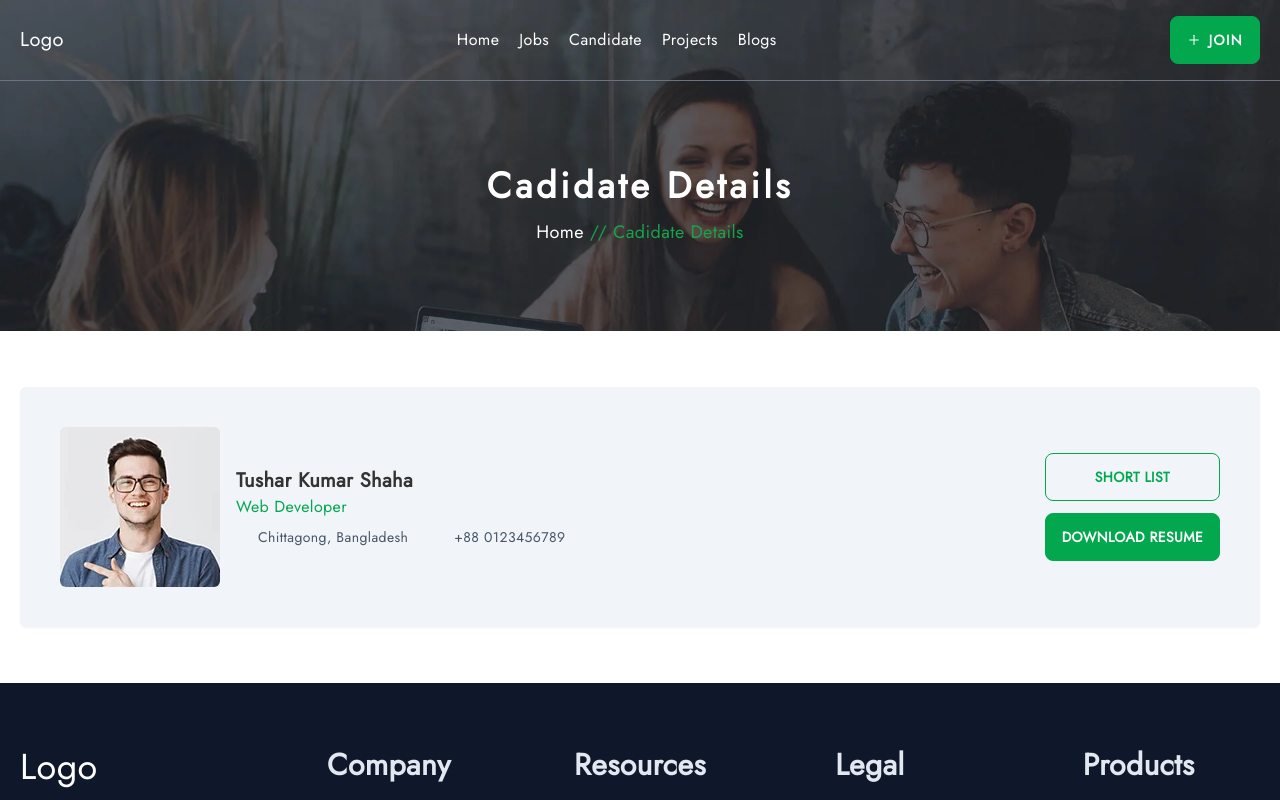
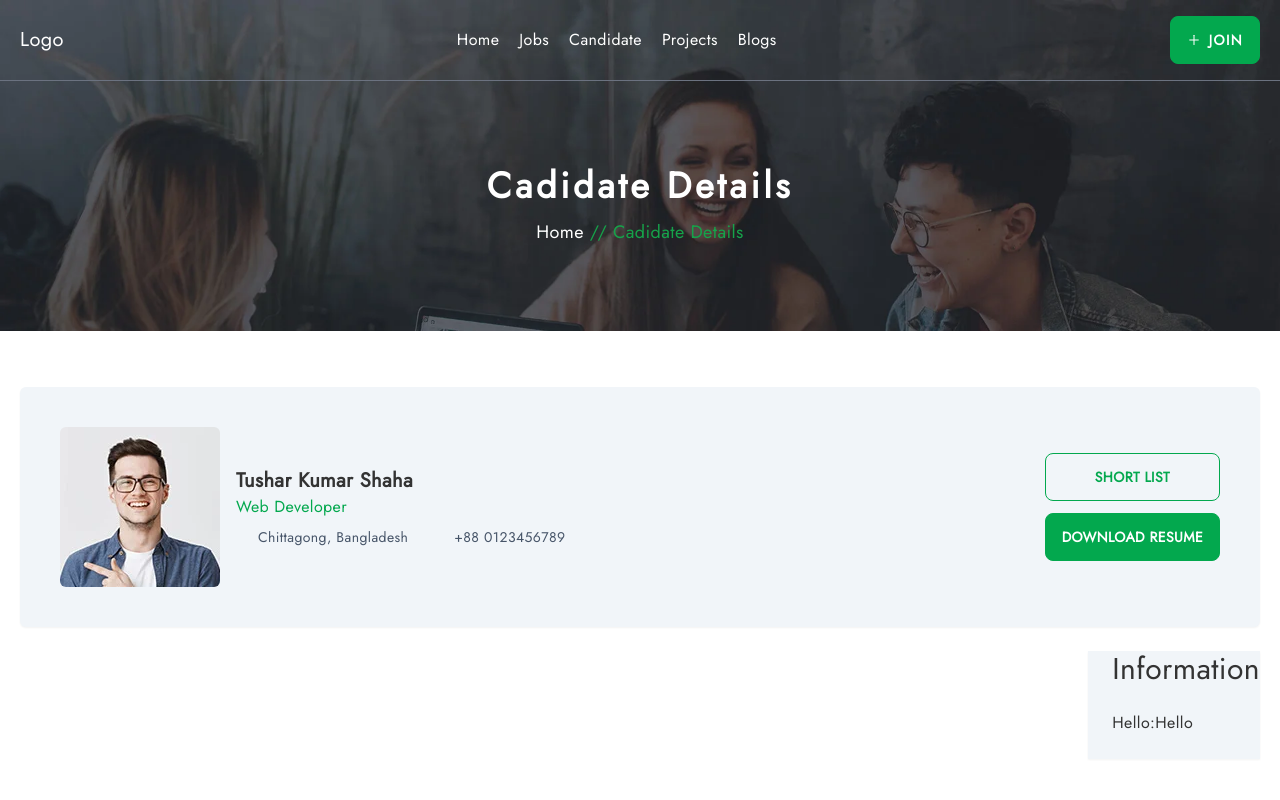
Before and after one commit to tusharshaha/web-market, a Next.js app in the folder frontend/: page /candidate/1 in a window 1280 px wide. Shown: the top 800 px of the page. Built offline with nearby package versions, Linux system fonts and the light colour scheme; some icons are missing.

Commit message:
updated element hightligt class

```diff
--- /dev/null
+++ b/frontend/components/Candidate/CandidateDetails/CandidateInfo.tsx
@@ -0,0 +1,22 @@
+import React from 'react';
+
+const CandidateInfo: React.FC = () => {
+  return (
+    <div className='bg-slate-100 shadow-sm'>
+      <h2 className='text-3xl element-highlight pl-6'>Information</h2>
+      <div className='p-6'>
+        <table>
+          <tbody>
+            <tr>
+              <td>Hello</td>
+              <td>:</td>
+              <td>Hello</td>
+            </tr>
+          </tbody>
+        </table>
+      </div>
+    </div>
+  );
+};
+
+export default CandidateInfo;
--- a/frontend/components/Candidate/FilterSection.tsx
+++ b/frontend/components/Candidate/FilterSection.tsx
@@ -21,7 +21,7 @@ const FilterSection: React.FC = () => {
   return (
     <div className='space-y-4'>
       <div className='bg-slate-50 p-3 shadow-md'>
-        <p className='font-bold element-heighlight relative'>Category</p>
+        <p className='font-bold element-highlight relative'>Category</p>
         <ul className='ml-3 mt-3 space-y-2'>
           {
             categories.map((ele, i) => <li key={i} className='flex items-center justify-between'>
@@ -36,7 +36,7 @@ const FilterSection: React.FC = () => {
       </div>
 
       <div className='bg-slate-50 p-3 shadow-md'>
-        <p className='font-bold element-heighlight relative'>Skills</p>
+        <p className='font-bold element-highlight relative'>Skills</p>
         <div className='mt-3 flex items-center flex-wrap gap-2'>
           {
             skills.map((ele, i) => <button key={i} className='btn btn-xs capitalize tracking-wider btn-outline btn-primary'>{ele}</button>)
@@ -46,7 +46,7 @@ const FilterSection: React.FC = () => {
       </div>
 
       <div className='bg-slate-50 p-3 shadow-md'>
-        <p className='font-bold element-heighlight relative'>Experience</p>
+        <p className='font-bold element-highlight relative'>Experience</p>
         <div className='w-full py-6'>
           <Slider
             min={0}
--- a/frontend/components/Project/FilterSection.tsx
+++ b/frontend/components/Project/FilterSection.tsx
@@ -15,7 +15,7 @@ const FilterSection: React.FC = () => {
   return (
     <div className='space-y-4'>
       <div className='bg-slate-50 p-3 shadow-md'>
-        <p className='font-bold element-heighlight relative'>Category</p>
+        <p className='font-bold element-highlight relative'>Category</p>
         <ul className='ml-3 mt-3 space-y-2'>
           {
             categories.map((ele, i) => <li key={i} className='flex items-center justify-between'>
@@ -30,7 +30,7 @@ const FilterSection: React.FC = () => {
       </div>
 
       <div className='bg-slate-50 p-3 shadow-md'>
-        <p className='font-bold element-heighlight relative'>Price</p>
+        <p className='font-bold element-highlight relative'>Price</p>
         <div className='w-full py-6'>
           <Slider
             min={0}
--- a/frontend/pages/candidate/[id].tsx
+++ b/frontend/pages/candidate/[id].tsx
@@ -1,3 +1,4 @@
+import CandidateInfo from "@/components/Candidate/CandidateDetails/CandidateInfo";
 import CandidateTop from "@/components/Candidate/CandidateDetails/CandidateTop";
 import Layout from "@/components/Layout";
 import { NextPage } from "next";
@@ -10,7 +11,18 @@ const Candidate: NextPage = () => {
       description=""
     >
       <div className="my-14 cus-container">
+        {/* candidate top section  */}
         <CandidateTop />
+
+        {/* candidate details section  */}
+        <div className="flex items-start justify-between mt-6 gap-6">
+          <div>
+
+          </div>
+          <div>
+            <CandidateInfo />
+          </div>
+        </div>
       </div>
     </Layout>
   );
--- a/frontend/styles/globals.css
+++ b/frontend/styles/globals.css
@@ -71,7 +71,7 @@ body{
   @apply transition-all duration-300
 }
 
-.element-heighlight::before{
+.element-highlight::before{
   content: "";
   display: block;
   height: 100%;
```
